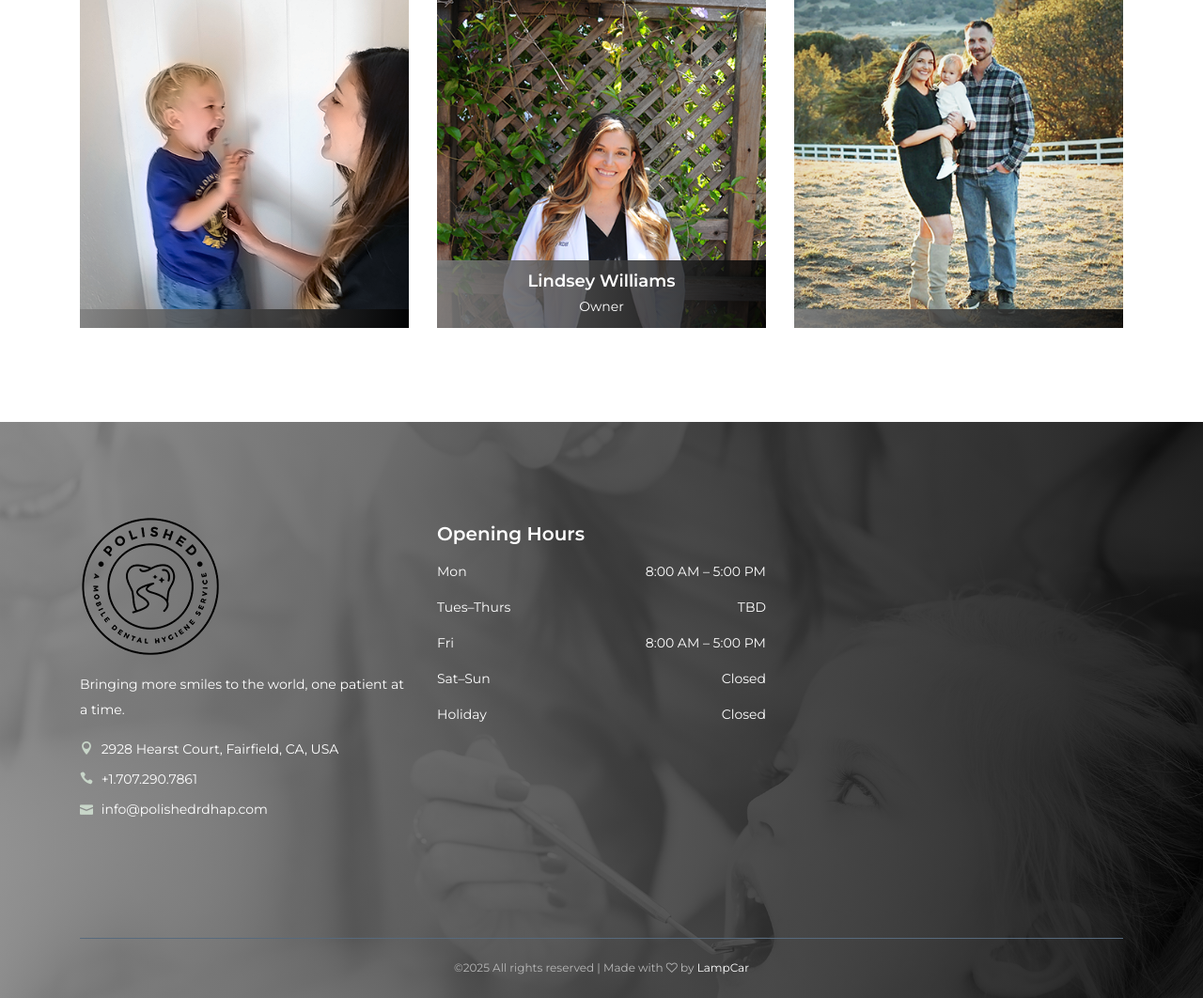
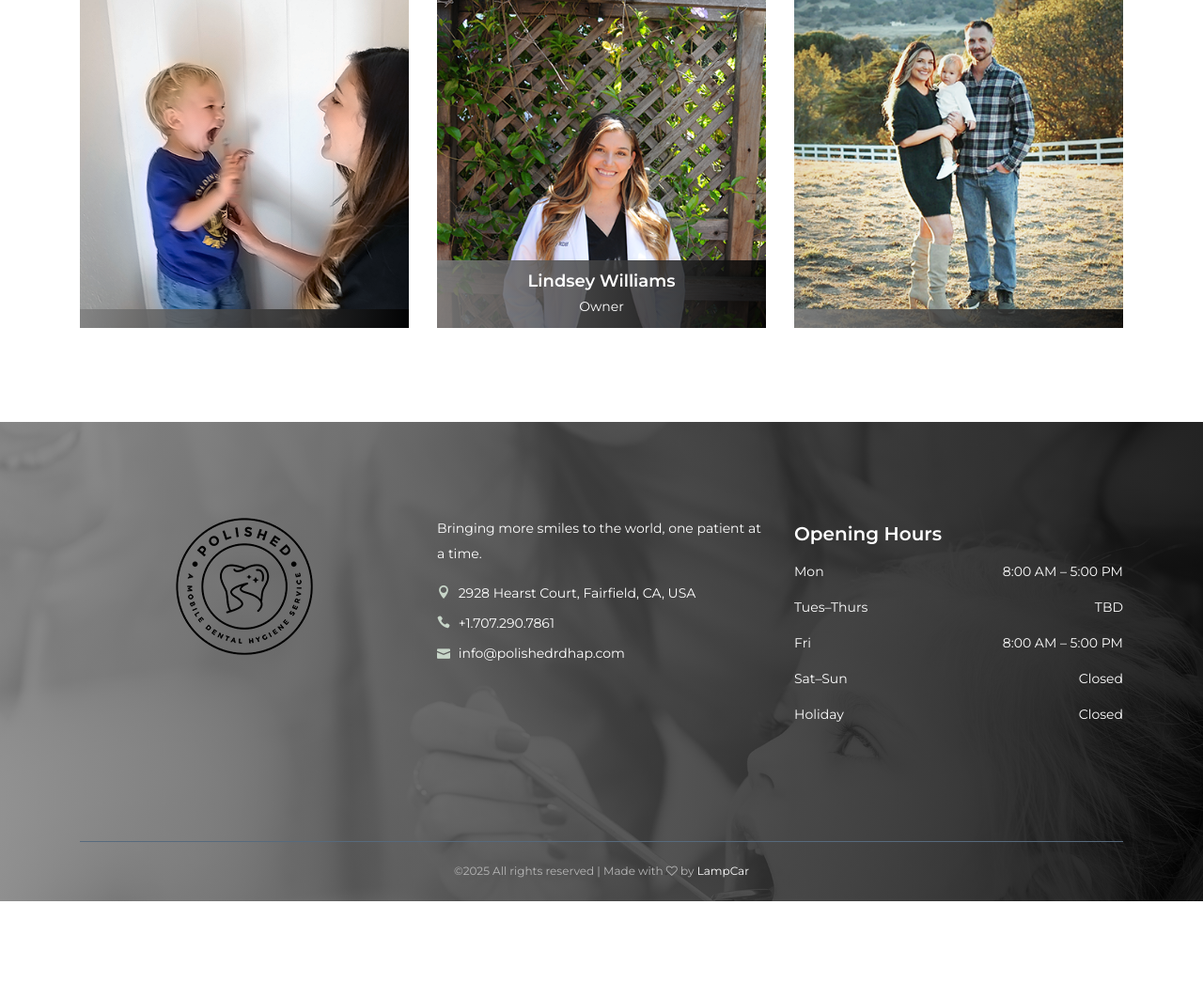
Before and after one commit to bjlamphiear/PolishedDjango, a Django app: page /about.html in a window 1280 px wide. Shown: the part 2110-3172 px from the top of the page at 94% size. After the commit the page ends 3069 px from the top, so only its background shows below. Run offline with Django 4.2, Linux system fonts and the light colour scheme; some libraries are stand-ins or nearby versions.

Commit message:
Clean up footer layout and alignment

```diff
--- a/website/templates/base.html
+++ b/website/templates/base.html
@@ -109,17 +109,20 @@
   {% block content %}
   {% endblock %}
 
-  <!-- Footer -->
 <!-- Footer -->
 <footer class="footer-area bg-img bg-gradient-overlay" style="background-image: url({% static 'website/img/bg-img/Child3_BlackW.png' %});">
   <div class="container">
     <div class="row align-items-start">
-      <!-- Contact Info -->
-      <div class="col-12 col-sm-6 col-lg-4 mb-4 mb-lg-0">
-        <div class="single-footer-widget d-flex flex-column h-100 justify-content-start">
-          <div class="mb-3">
-            <a href="{% url 'home' %}" class="d-block"><img src="{% static 'website/img/core-img/logoA.png' %}" alt="Polished Logo" style="max-width: 160px;"></a>
-          </div>
+      <!-- Column 1: Logo -->
+      <div class="col-12 col-sm-4 mb-4 mb-sm-0 text-center text-sm-start">
+        <a href="{% url 'home' %}" class="d-block mb-3">
+          <img src="{% static 'website/img/core-img/logoA.png' %}" alt="Polished Logo" style="max-width: 160px;">
+        </a>
+      </div>
+
+      <!-- Column 2: Tagline + Contact Info -->
+      <div class="col-12 col-sm-4 mb-4 mb-sm-0">
+        <div class="single-footer-widget">
           <p class="mb-3">Bringing more smiles to the world, one patient at a time.</p>
           <div class="footer-contact">
             <p><i class="icon_pin"></i> 2928 Hearst Court, Fairfield, CA, USA</p>
@@ -129,8 +132,8 @@
         </div>
       </div>
 
-      <!-- Opening Hours -->
-      <div class="col-12 col-sm-6 col-lg-4">
+      <!-- Column 3: Opening Hours -->
+      <div class="col-12 col-sm-4">
         <div class="single-footer-widget">
           <h5 class="widget-title mb-3">Opening Hours</h5>
           <ul class="opening-hours list-unstyled">
```
